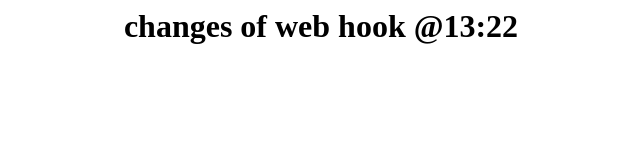
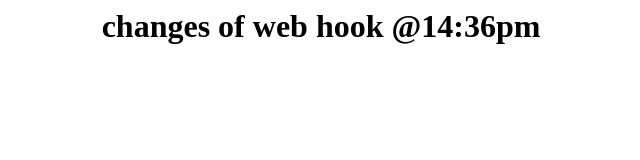
Before and after one commit to hari95kishore/jenkinscreations, a plain HTML site: page index.html in a window 1280 px wide. Shown: the whole page, without its empty margins (319-959 px from the left). Drawn offline with Linux system fonts and the light colour scheme.

Commit message:
update_143_35_6_5jul2016

```diff
--- a/index.html
+++ b/index.html
@@ -3,7 +3,7 @@
 <title>file wen web hook  chnages</title>
 </head>
 <body>
-<center><h1>changes of  web hook @13:22 </h1></center>
+<center><h1>changes of  web hook @14:36pm </h1></center>
 
 </body>
 </html>
```
